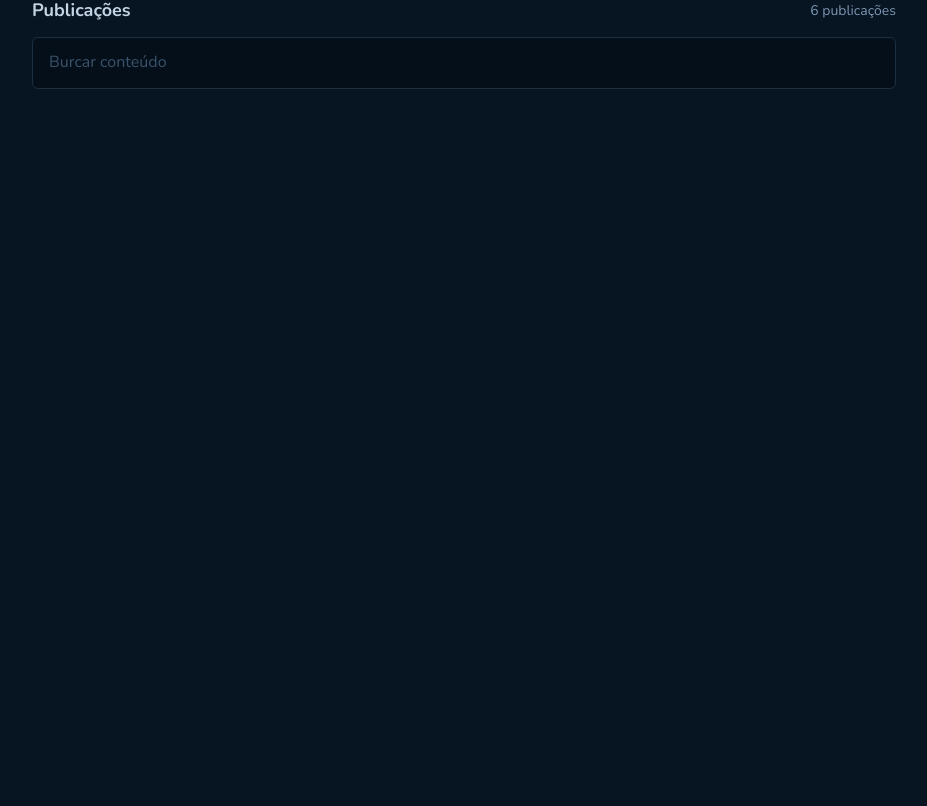
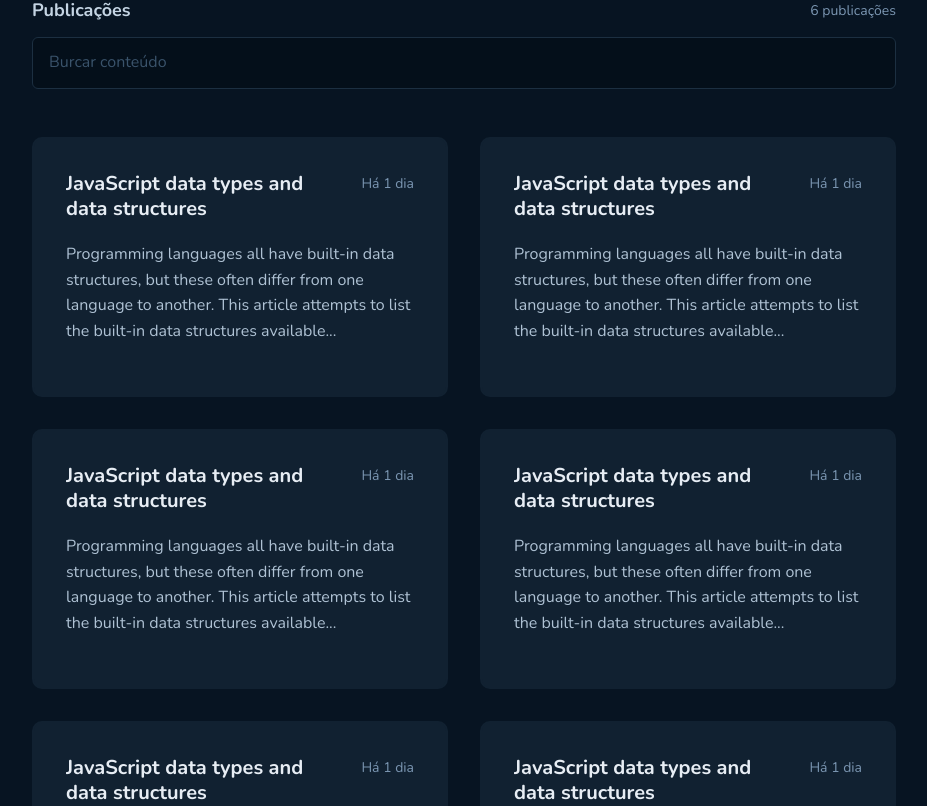
Before and after one commit to alex-candido/ignite-2022-desafio-03-github-blog, a React (Create React App) app: page / in a window 1280 px wide. Shown: the part 494-1300 px from the top of the page, without its empty margins (176-1103 px from the left). Before the commit the page ends 800 px from the top, so only its background shows below. Built offline with nearby package versions, Linux system fonts and the light colour scheme.

Commit message:
trabalhando com Post

```diff
--- /dev/null
+++ b/src/pages/Blog/components/Post/index.tsx
@@ -0,0 +1,20 @@
+import React from 'react';
+import { PostContainer } from './styles';
+
+const Post: React.FC = () => {
+  return (
+    <PostContainer>
+      <div>
+        <strong>JavaScript data types and data structures</strong>
+        <span>Há 1 dia</span>
+      </div>
+      <p>
+        Programming languages all have built-in data structures, but these often
+        differ from one language to another. This article attempts to list the
+        built-in data structures available...
+      </p>
+    </PostContainer>
+  );
+};
+
+export default Post;
--- /dev/null
+++ b/src/pages/Blog/components/Post/styles.ts
@@ -0,0 +1,46 @@
+import styled from 'styled-components';
+
+export const PostContainer = styled.div`
+  width: 100%;
+  height: 16.25rem;
+  border-radius: 10px;
+  background: ${({ theme }) => theme.colors['base-post']};
+  border: 2px solid ${({ theme }) => theme.colors['base-post']};
+  padding: 2rem;
+  transition: 0.4s;
+
+  &:hover {
+    border-color: ${({ theme }) => theme.colors['base-label']};
+  }
+
+  div {
+    display: flex;
+    gap: 1rem;
+    margin-bottom: 1.25rem;
+
+    strong {
+      flex: 1;
+      font-size: ${({ theme }) => theme.textSizes['title-title-m']};
+      color: ${({ theme }) => theme.colors['base-title']};
+      overflow: hidden;
+      text-overflow: ellipsis;
+      display: -webkit-box;
+      -webkit-box-orient: vertical;
+      -webkit-line-clamp: 2;
+    }
+
+    span {
+      width: max-content;
+      font-size: ${({ theme }) => theme.textSizes['text-text-s']};
+      color: ${({ theme }) => theme.colors['base-span']};
+    }
+  }
+
+  p {
+    overflow: hidden;
+    text-overflow: ellipsis;
+    display: -webkit-box;
+    -webkit-box-orient: vertical;
+    -webkit-line-clamp: 4;
+  }
+`;
--- a/src/pages/Blog/index.tsx
+++ b/src/pages/Blog/index.tsx
@@ -1,14 +1,25 @@
 import React from 'react';
+import Post from './components/Post';
 import Profile from './components/Profile';
 import SearchInput from './components/SearchInput';
-import { BlogContainer } from './styles';
+import { PostsListContainer } from './styles';
 
 const Blog: React.FC = () => {
   return (
-    <BlogContainer>
+    <>
       <Profile />
       <SearchInput />
-    </BlogContainer>
+      <PostsListContainer>
+        <Post />
+        <Post />
+        <Post />
+        <Post />
+        <Post />
+        <Post />
+        <Post />
+        <Post />
+      </PostsListContainer>
+    </>
   );
 };
 
--- a/src/pages/Blog/styles.ts
+++ b/src/pages/Blog/styles.ts
@@ -1,3 +1,9 @@
 import styled from 'styled-components';
 
-export const BlogContainer = styled.div``;
+export const PostsListContainer = styled.section`
+  width: 100%;
+  display: grid;
+  grid-template-columns: repeat(auto-fit, minmax(26rem, 1fr));
+  gap: 2rem;
+  margin-bottom: 14rem;
+`;
```
